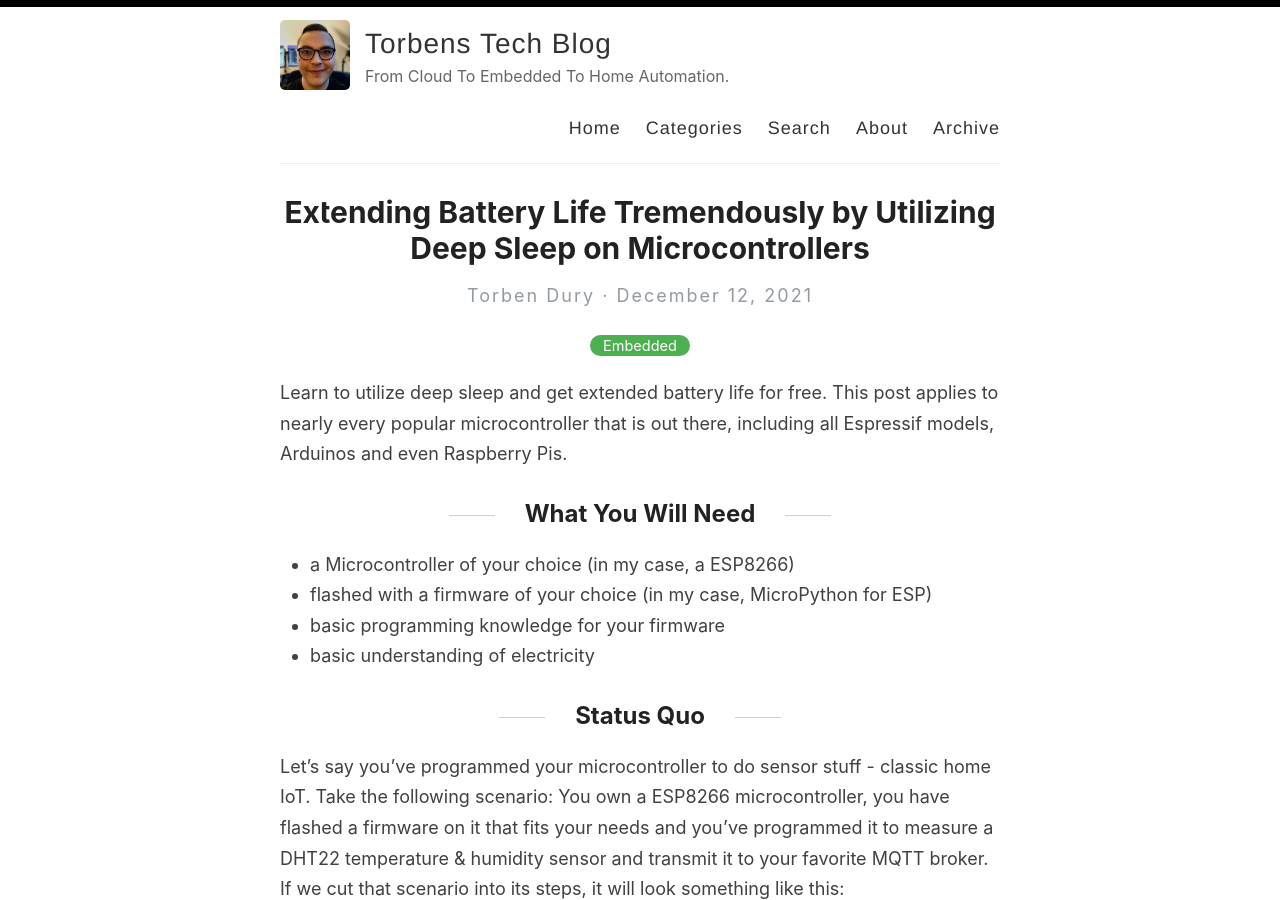
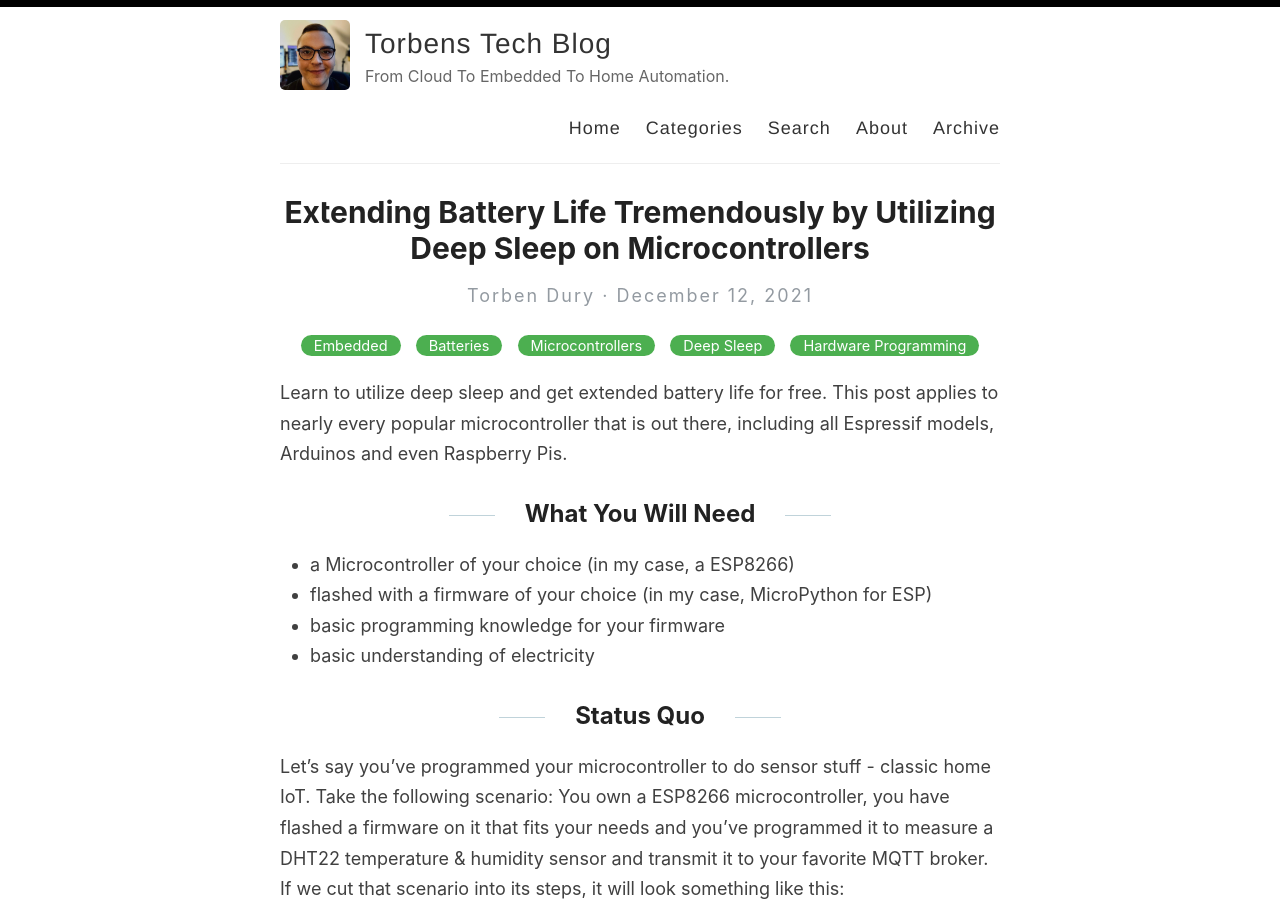
Before and after one commit to torbendury/torbendury.github.io, a Jekyll site: the page built from _posts/2021-12-12-microcontroller-battery-life-deep-sleep.md, in a window 1280 px wide and 900 px high. Built offline with Jekyll 4.4.1, drawn with Linux system fonts in a browser that asks for light colours.

Commit message:
Update 2021-12-12-microcontroller-battery-life-deep-sleep.md
more specific tags

```diff
--- a/_posts/2021-12-12-microcontroller-battery-life-deep-sleep.md
+++ b/_posts/2021-12-12-microcontroller-battery-life-deep-sleep.md
@@ -1,7 +1,7 @@
 ---
 layout: post
 title: Extending Battery Life Tremendously by Utilizing Deep Sleep on Microcontrollers
-categories: [Embedded]
+categories: [Embedded, Batteries, Microcontrollers, Deep Sleep, Hardware Programming]
 ---
 
 Learn to utilize deep sleep and get extended battery life for free. This post applies to nearly every popular microcontroller that is out there, including all Espressif models, Arduinos and even Raspberry Pis.
```
